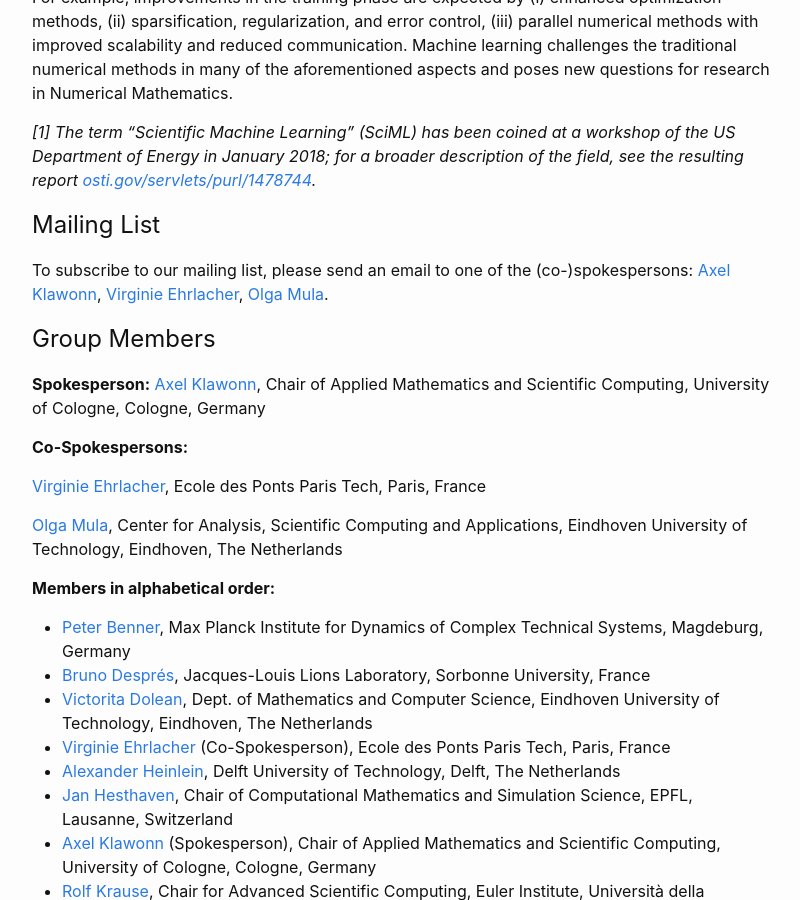
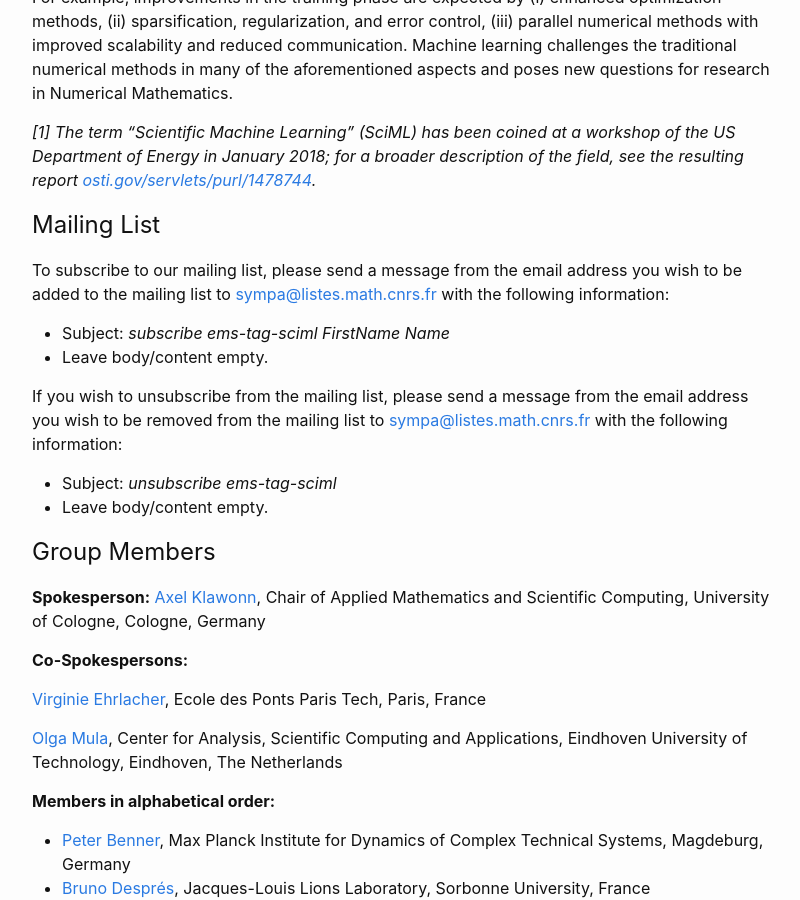
Before and after one commit to EMS-TAG-SciML/ems-tag-sciml.github.io, a Jekyll site: the page built from index.md, in a window 1280 px wide and 900 px high, scrolled down 1704 px. Shown: the whole window, without its empty margins (238-1038 px from the left). Built offline with Jekyll 4.4.1, drawn with Linux system fonts in a browser that asks for light colours.

Commit message:
Add subscription method for mailing list.

```diff
--- a/index.md
+++ b/index.md
@@ -38,9 +38,13 @@ In the field of numerically efficient machine learning, new or improved numerica
 
 ## Mailing List
 
-To subscribe to our mailing list, please send an email to one of the (co-)spokespersons: [Axel Klawonn](mailto:axel.klawonn@uni-koeln.de), [Virginie Ehrlacher](mailto:virginie.ehrlacher@enpc.fr), [Olga Mula](mailto:o.mula@tue.nl).
+To subscribe to our mailing list, please send a message from the email address you wish to be added to the mailing list to [sympa@listes.math.cnrs.fr](mailto:sympa@listes.math.cnrs.fr) with the following information:
+* Subject: <i>subscribe ems-tag-sciml FirstName Name</i>
+* Leave body/content empty.
 
-<!--To subscribe to our mailing list, please send an e-mail to [ems-tag-sciml-chair@listes.math.cnrs.fr](mailto:ems-tag-sciml-chair@listes.math.cnrs.fr).-->
+If you wish to unsubscribe from the mailing list, please send a message from the email address you wish to be removed from the mailing list to [sympa@listes.math.cnrs.fr](mailto:sympa@listes.math.cnrs.fr) with the following information:
+* Subject: <i>unsubscribe ems-tag-sciml</i>
+* Leave body/content empty.
 
 ## Group Members
 
@@ -53,8 +57,6 @@ To subscribe to our mailing list, please send an email to one of the (co-)spokes
 [Olga Mula](mailto:o.mula@tue.nl), Center for Analysis, Scientific Computing and Applications, Eindhoven University of Technology, Eindhoven, The Netherlands
 
 <!--To contact the spokespersons, send an email to [ems-tag-sciml-chair@listes.math.cnrs.fr](mailto:ems-tag-sciml-chair@listes.math.cnrs.fr).-->
-
-
 
 <b>Members in alphabetical order:</b>
 
```
